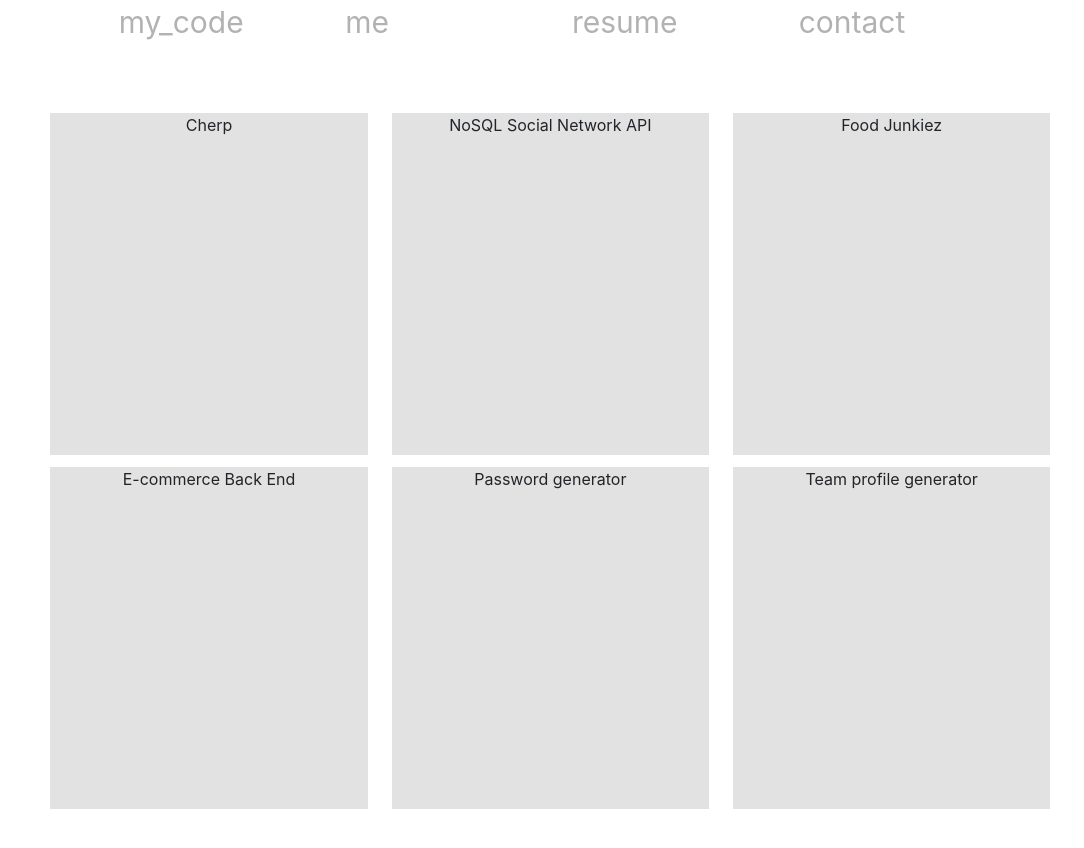
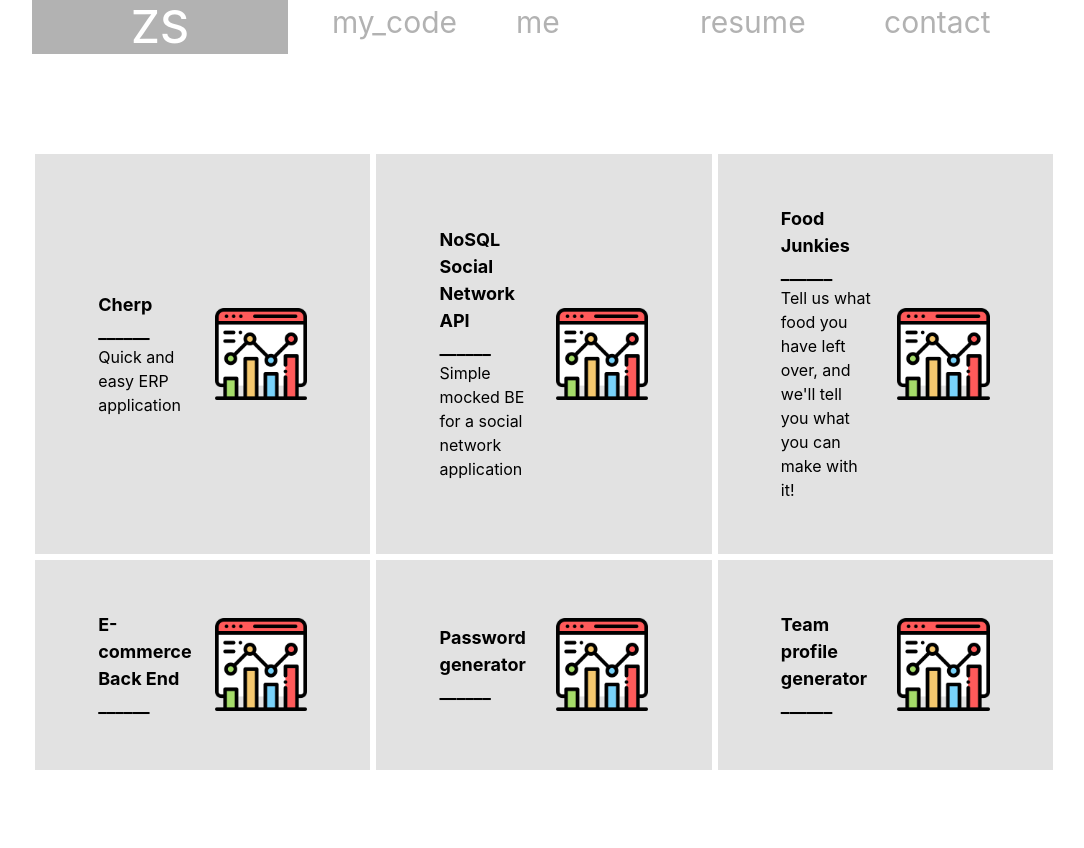
Before and after one commit to zdensamson/React_portfolio, a React (Create React App) app: page / in a window 1280 px wide. Both pictures are taken after a click on the element "my_code". Shown: the top 848 px of the page, without its empty margins (96-1180 px from the left). Built offline with nearby package versions, Linux system fonts and the light colour scheme.

Commit message:
styed project grid

```diff
--- a/src/components/Nav/index.js
+++ b/src/components/Nav/index.js
@@ -10,12 +10,12 @@ function Nav(props) {
     return (
         <header className="container">
             <div className="row">
-                {/* <h1 className="col-1 mx-auto">ZS</h1> */}
-                <div className="col-11 mx-auto">
+                <h1 className="col-3 mx-auto">ZS</h1>
+                <div className="col-9 mx-auto">
                     <ul className="row">
                         {categories.map((category) => (
                             <li
-                                className="col-3"
+                                className="col-3 mx-auto"
                                 key={category.title}
                             >
                                 <span onClick={() => {
--- a/src/components/Projects/index.js
+++ b/src/components/Projects/index.js
@@ -13,7 +13,8 @@ function Projects(props) {
                 'xlsx',
                 'bcrypt'
             ],
-            link: 'https://cherp-io.herokuapp.com/login'
+            link: 'https://cherp-io.herokuapp.com/login',
+            img: 'analytics.png'
         },
         {
             name: 'NoSQL Social Network API',
@@ -23,19 +24,32 @@ function Projects(props) {
                 'Mongoose',
                 'express'
             ],
-            link: 'https://github.com/zdensamson/NoSQL-social-network-API'
+            link: 'https://github.com/zdensamson/NoSQL-social-network-API',
+            img: 'analytics.png'
         },
         {
-            name: 'Food Junkiez'
+            name: 'Food Junkies',
+            description: 'Tell us what food you have left over, and we\'ll tell you what you can make with it!',
+            tech: [
+                'JavaScript',
+                'jQuery',
+                'Skeleton',
+                'Third-party APIs'
+            ],
+            link: 'https://zdensamson.github.io/food_junkies/',
+            img: 'analytics.png'
         },
         {
-            name: 'E-commerce Back End'
+            name: 'E-commerce Back End',
+            img: 'analytics.png'
         },
         {
-            name: 'Password generator'
+            name: 'Password generator',
+            img: 'analytics.png'
         },
         {
-            name: 'Team profile generator'
+            name: 'Team profile generator',
+            img: 'analytics.png'
         }
 
     ];
@@ -44,11 +58,20 @@ function Projects(props) {
         // <section className="container">
             <div className="row">
                     {projects.map((project) => (
-                        <div className="col-4 mx-auto proj-holder">
-                            <div key={project.name} className="proj">
-                                {project.name}
+                        <a className="row col-4 mx-auto proj-holder" href={project.link} key={project.name} target="_blank">
+                            <div  className=" col-6 projCopy">
+                                <span className="projTitle">{project.name}</span>
+                                <span className="projTitle">______</span>
+                                {project.description}
                             </div>
-                        </div>
+                            <div className="col-6 projImg-holder">
+                                <img
+                                    src={require(`../../assets/images/${project.img}`).default}
+                                    alt=""
+                                    className="projImg"
+                                />
+                            </div>
+                        </a>
                     ))}
             </div>
         // </section>
--- a/src/index.css
+++ b/src/index.css
@@ -63,12 +63,12 @@ header ul li span {
 } */
 
 header h1 {
-  margin: 15px 15px 15px 30px;
+  /* margin: 15px 15px 15px 30px; */
   background: var(--secondary-color);
   color: var(--tertiary-color);
-  border-radius: 50%;
-  height: 70px;
-  width: 70px;
+  /* border-radius: 50%; */
+  height: 50%;
+  width: 50%;
   display: flex;
   align-items: center;
   justify-content: center;
@@ -92,18 +92,41 @@ header ul li span:hover {
 }
 
 .proj-holder{
-  height: 60%;
+  display: flex;
+  background-color: var(--primary-color);
+  padding: 5%;
+  margin: 0%;
+  display: flex;
+  align-items: center;
+  justify-content:center;
+  border: white;
+  border-style: solid;
+  border-width: 1% 1% 0% 0%;
+  text-decoration: none;
+  color: black;
+
 }
 
-.proj{
-  width: 100%;
-  height: 60%;
-  padding-bottom: 100%;
-  margin: 2%;
-  background-color: var(--primary-color);
+.projImg-holder {
+  max-width: 100%;
+  height: auto;
+}
+
+.projImg {
+  max-width: 100%;
+  max-height: auto;
+}
+
+.proj-copy {
   display: flex;
-  align-items: center;
-  justify-content: space-around;
+  /* flex-direction: column; */
+  margin: 5%;
+}
+
+.projTitle {
+  font-size: large;
+  font-weight: bold;
+  display: block;
 }
 
 .vertical-center {
```
Also changed, not shown: src/assets/images/analytics.png (added), src/assets/images/network.png (added).
